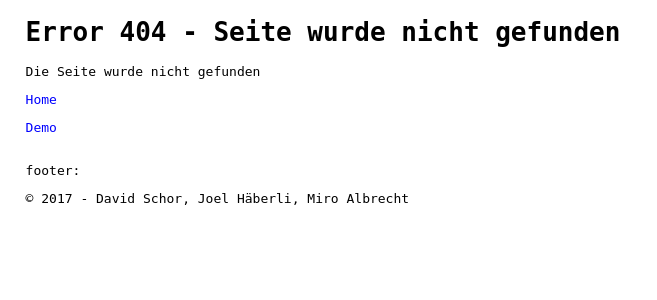
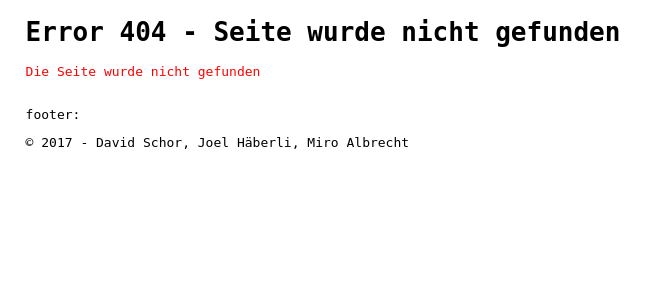
Before and after one commit to Libericaner/Liberica, a PHP site: page / in a window 1280 px wide. Shown: the part 84-384 px from the top of the page, without its empty margins (0-657 px from the left). Run offline with PHP 8.4, Linux system fonts and the light colour scheme.

Commit message:
Small cleanup changes

```diff
--- a/css/main.css
+++ b/css/main.css
@@ -1,8 +1,8 @@
 /* GENERAL */
 
 body {
-    margin : 2%;
-    font-family: monospace;
+    margin      : 2%;
+    font-family : monospace;
 }
 
 a {
@@ -39,3 +39,9 @@ nav a:hover {
     background-color : darkblue;
     color: white;*/
 }
+
+/* SPECIAL */
+
+.error {
+    color : red;
+}
--- /dev/null
+++ b/file.txt
@@ -0,0 +1,3 @@
+Yeah
+Foo
+Bar
--- a/mvc/Views/404.view.php
+++ b/mvc/Views/404.view.php
@@ -7,6 +7,4 @@
 ?>
 
     <h1>Error 404 - Seite wurde nicht gefunden</h1>
-    <p>Die Seite <strong><?=$this->sId?></strong> wurde nicht gefunden</p>
-    <p><a href="./?view=home">Home</a></p>
-    <p><a href="./?view=demo">Demo</a></p>
+    <p class="error">Die Seite <strong><?=$this->sId?></strong> wurde nicht gefunden</p>
--- a/mvc/Views/cc.view.php
+++ b/mvc/Views/cc.view.php
@@ -15,5 +15,6 @@
     </form>
     <br>
     <div>
+        <p><strong>file.txt</strong> stores the follwing content:</p>
         <?=printFile()?>
     </div>
--- a/mvc/Views/demo.view.php
+++ b/mvc/Views/demo.view.php
@@ -12,8 +12,6 @@
 
     <h1>Demo View</h1>
 
-    <p>Simple HTML output</p>
-
     <!-- Links always begin with './?view=' and ends with the name of the target view without the '.view.php' suffix -->
-    <p>Demo Link: <a href="./?view=demo">DEMO</a></p>
-    <p>Demo Link: <a href="./?view=xyz">DEMO invalid Link</a></p>
+    <p>Demo Link: <a href="./?view=demo">Link to this Site</a><br>
+        Demo Link: <a href="./?view=xyz">Invalid Link</a></p>
```
